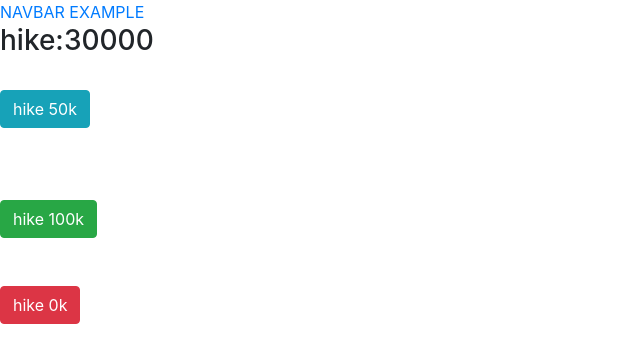
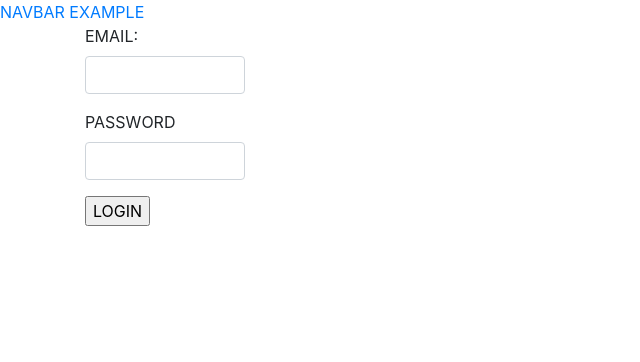
Before and after one commit to Gagan7259/NEW, a React (Create React App) app in the folder react-9/: page / in a window 1280 px wide. Shown: the top 362 px of the page, without its empty margins (0-640 px from the left). Built offline with nearby package versions, Linux system fonts and the light colour scheme.

Commit message:
practice

```diff
--- a/react-9/src/App.jsx
+++ b/react-9/src/App.jsx
@@ -1,12 +1,12 @@
 import React, { Component } from 'react'
 import Navbar from './comonents/Navbar'
-import Bind from './states/Bind'
+import Form from './form/Form'
 class App extends Component {
   render() {
     return (
       <div>
         <Navbar />
-        <Bind/>
+        <Form/>
       </div>
     )
   }
--- a/react-9/src/form/Form.jsx
+++ b/react-9/src/form/Form.jsx
@@ -1,9 +1,27 @@
 import React, { Component } from 'react'
 
- class Form extends Component {
+class Form extends Component {
   render() {
     return (
-      <div>Form</div>
+      <div>
+        <div className="container">
+          <div className="row">
+            <div className="col-md-2">
+              <form >
+                <div className='form-group '>
+                  <label>EMAIL:</label>
+                  <input type="text" className='form-control' />
+                </div>
+                <div className='form-group'>
+                  <label>PASSWORD</label>
+                  <input type="password" className='form-control' />
+                </div>
+                <input type="submit" value="LOGIN" />
+              </form>
+            </div>
+          </div>
+        </div>
+      </div>
     )
   }
 }
```
